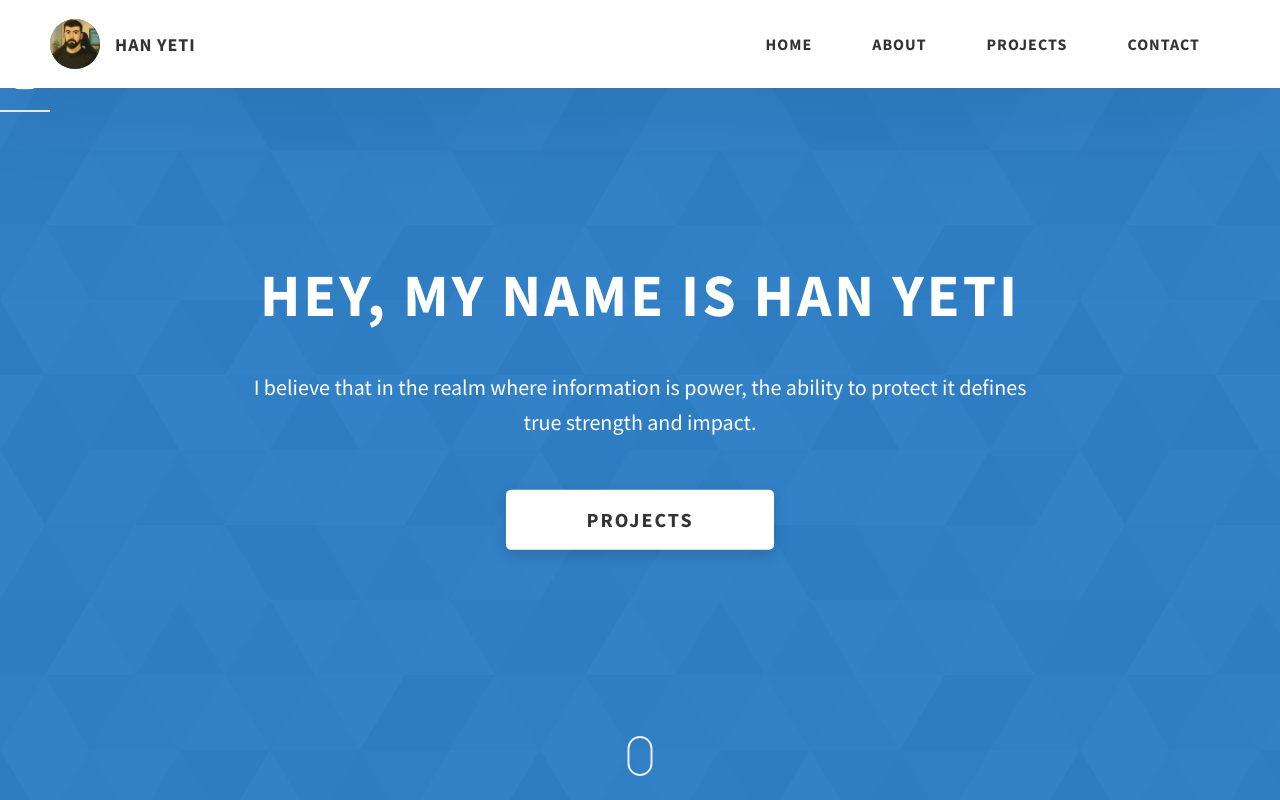
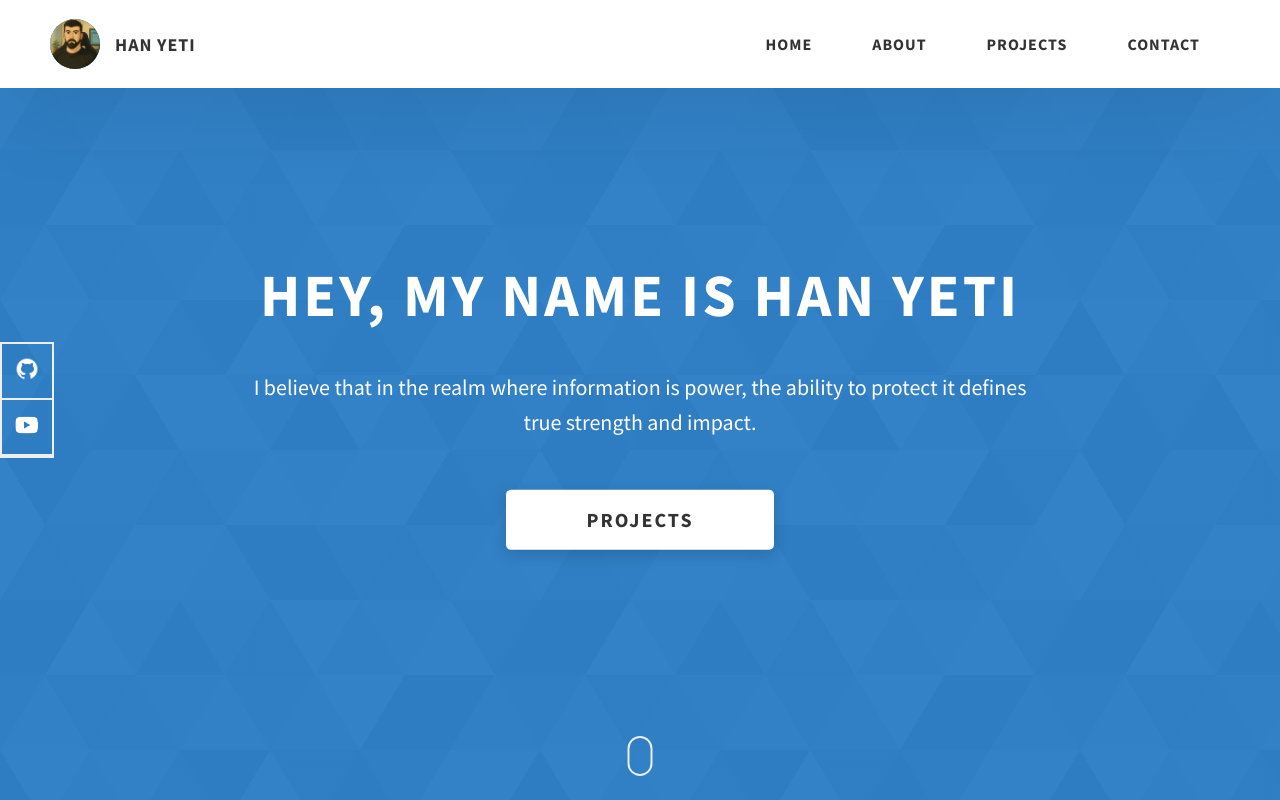
Before and after one commit to hanyeti/hanyeti.github.io, a website: page index.html in a window 1280 px wide. Shown: the top 800 px of the page. Drawn offline with Linux system fonts and the light colour scheme.

Commit message:
Update index.html

```diff
--- a/index.html
+++ b/index.html
@@ -94,8 +94,8 @@ I believe that in the realm where information is power, the ability to protect i
           <a href="./#projects" class="btn btn--bg">Projects</a>
         </div>
       </div>
-     <!-- <div class="home-hero__socials">
-        <div class="home-hero__social">
+      <div class="home-hero__socials">
+       <!-- <div class="home-hero__social">
           <a href="#" class="home-hero__social-icon-link" target="_blank">
             <img
               src="./assets/png/linkedin-ico.png"
```
